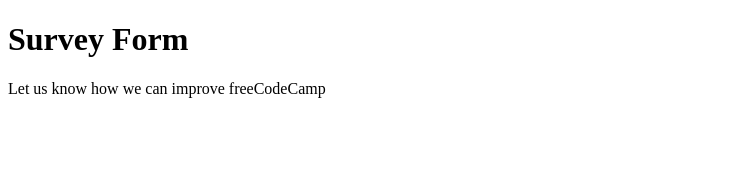
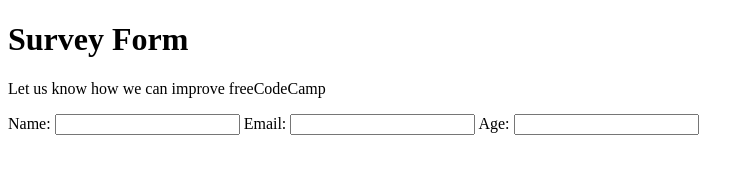
Before and after one commit to rnallu/fcc-surveyForm, a plain HTML site: page index.html in a window 1280 px wide. Shown: the whole page, without its empty margins (0-754 px from the left). Drawn offline with Linux system fonts and the light colour scheme.

Commit message:
Added labels and input elements

```diff
--- a/index.html
+++ b/index.html
@@ -8,7 +8,12 @@
         <div>
             <p id="description">Let us know how we can improve freeCodeCamp</p>
             <form id="survey-form">
-
+                <label id="name-label" for="name">Name:</label>
+                <input type="text" id="name">
+                <label id="email-label" for="email">Email:</label>
+                <input  type="email" id="email">
+                <label id="number-label" for="age">Age:</label>
+                <input type="number" id="number">
             </form>
         </div>
     </body>
```
